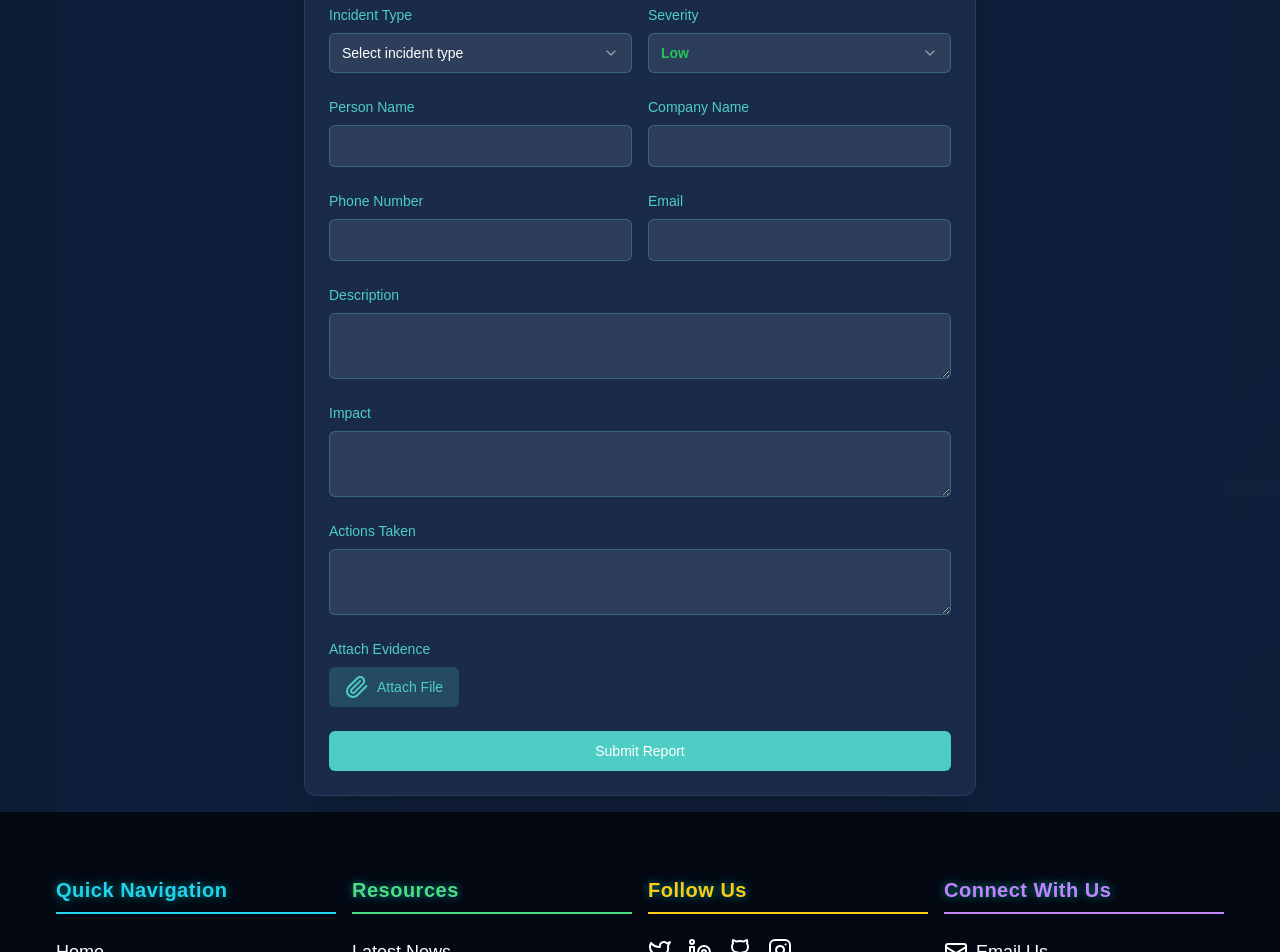
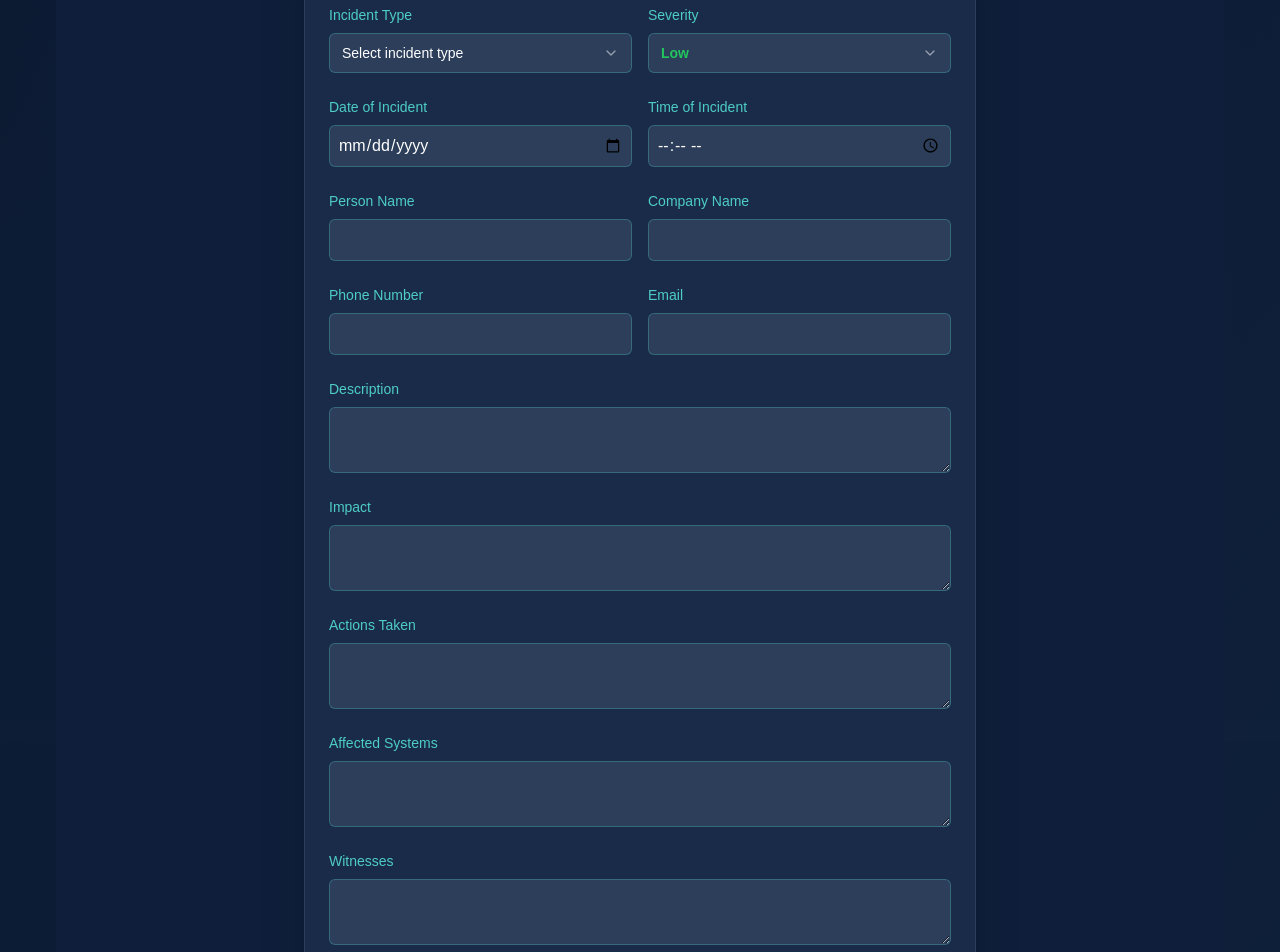
Before and after one commit to paul2devs/cybersecurity-awareness-site, a Next.js app: page /report-incident in a window 1280 px wide. Shown: the part 560-1512 px from the top of the page. Built offline with nearby package versions, Linux system fonts and the light colour scheme.

Commit message:
update initial commit now now

```diff
--- a/src/app/api/SendEmail/route.ts
+++ b/src/app/api/SendEmail/route.ts
@@ -18,13 +18,14 @@ export async function POST(request: NextRequest) {
     const transporter = nodemailer.createTransport({
       host: smtpHost,
       port: smtpPort,
-      secure: smtpPort === 465, // true for 465, false for other ports
+      secure: smtpPort === 465,
       auth: {
         user: smtpUser ,
         pass: smtpPassword,
       },
       tls: {
         rejectUnauthorized: false,
+      },
     });
 
     await transporter.sendMail({
--- a/src/components/Header.tsx
+++ b/src/components/Header.tsx
@@ -123,17 +123,15 @@ export default function Header() {
             >
               <Image
                 src="/images/logos.png"
- alt="paul2dev logo"
+                alt="Cybersecurity Logo"
                 width={50}
                 height={50}
                 className="w-12 h-12 rounded-full border-2 border-cyan-500/50"
               />
             </motion.div>
-            <span className="text-2xl font-bold text-transparent bg-clip-text bg-gradient-to-r from-cyan-400 to-blue-600">
-              Paul2Dev
-            </span>
           </Link>
 
+          {/* Rest of the code remains the same */}
           {/* Desktop Navigation */}
           <nav className="hidden md:flex items-center space-x-6">
             {MENU_ITEMS.map((link) => {
--- a/src/components/IncidentForm.tsx
+++ b/src/components/IncidentForm.tsx
@@ -13,7 +13,7 @@ import { IncidentReport, IncidentSeverity } from '@/types';
 import { reportIncident } from '@/lib/api';
 import { incidentTypes, severityLevels } from '@/lib/data';
 
-export const IncidentForm: React.FC = () => {
+export function IncidentForm() {
   const [formData, setFormData] = useState<IncidentReport>({
     type: '',
     date: '',
@@ -156,6 +156,37 @@ export const IncidentForm: React.FC = () => {
               </div>
             </div>
 
+            {/* Date and Time */}
+            <div className="grid grid-cols-1 md:grid-cols-2 gap-6">
+              <div>
+                <label htmlFor="date" className="block text-sm font-medium mb-2 text-[#4ecdc4]">
+                  Date of Incident
+                </label>
+                <Input
+                  id="date"
+                  name="date"
+                  type="date"
+                  value={formData.date}
+                  onChange={handleInputChange}
+                  required
+                  className="bg-[#2c3e5a] text-white border-[#4ecdc4]/30 focus:border-[#4ecdc4] focus:ring-[#4ecdc4]"
+                />
+              </div>
+              <div>
+                <label htmlFor="time" className="block text-sm font-medium mb-2 text-[#4ecdc4]">
+                  Time of Incident
+                </label>
+                <Input
+                  id="time"
+                  name="time"
+                  type="time"
+                  value={formData.time}
+                  onChange={handleInputChange}
+                  required
+                  className="bg-[#2c3e5a] text-white border-[#4ecdc4]/30 focus:border-[#4ecdc4] focus:ring-[#4ecdc4]"
+                />
+              </div>
+            </div>
 
             {/* Personal Information Fields */}
             <div className="grid grid-cols-1 md:grid-cols-2 gap-6">
@@ -253,6 +284,32 @@ export const IncidentForm: React.FC = () => {
               />
             </div>
 
+            {/* New Fields: Affected Systems and Witnesses */}
+            <div>
+              <label htmlFor="affectedSystems" className="block text-sm font-medium mb-2 text-[#4ecdc4]">
+                Affected Systems
+              </label>
+              <Textarea
+                id="affectedSystems"
+                name="affectedSystems"
+                value={formData.affectedSystems}
+                onChange={handleInputChange}
+                className="bg-[#2c3e5a] text-white border-[#4ecdc4]/30 focus:border-[#4ecdc4] focus:ring-[#4ecdc4]"
+              />
+            </div>
+            <div>
+              <label htmlFor="witnesses" className="block text-sm font-medium mb-2 text-[#4ecdc4]">
+                Witnesses
+              </label>
+              <Textarea
+                id="witnesses"
+                name="witnesses"
+                value={formData.witnesses}
+                onChange={handleInputChange}
+                className="bg-[#2c3e5a] text-white border-[#4ecdc4]/30 focus:border-[#4ecdc4] focus:ring-[#4ecdc4]"
+              />
+            </div>
+
             {/* File Upload  */}
             <div>
               <label htmlFor="evidenceFile" className="block text-sm font-medium mb-2 text-[#4ecdc4]">
@@ -283,11 +340,10 @@ export const IncidentForm: React.FC = () => {
               />
             </div>
 
-
             {/* Error Alert */}
             {error && (
               <Alert variant="destructive" className="bg-red-900 border-red-500">
- <AlertTriangle className="w-4 h-4 text-red-400" />
+                <AlertTriangle className="w-4 h-4 text-red-400" />
                 <AlertTitle className="text-red-300">Error</AlertTitle>
                 <AlertDescription className="text-red-200">{error}</AlertDescription>
               </Alert>
@@ -304,4 +360,4 @@ export const IncidentForm: React.FC = () => {
       </Card>
     </div>
   );
-};
+}
--- a/src/lib/data.ts
+++ b/src/lib/data.ts
@@ -1210,3 +1210,13 @@ export const severityLevels = [
   { value: 'medium', label: 'Medium', color: 'text-yellow-500' },
   { value: 'low', label: 'Low', color: 'text-green-500' },
 ] as const
+
+
+export const affectedSystemsList = [
+  { value: 'network', label: 'Network Infrastructure' },
+  { value: 'database', label: 'Database Systems' },
+  { value: 'application', label: 'Web/Mobile Applications' },
+  { value: 'hardware', label: 'Hardware Systems' },
+  { value: 'cloud', label: 'Cloud Services' },
+  { value: 'other', label: 'Other Systems' },
+];
```
Also changed, not shown: src/types/index.ts (+19 -0 lines).
